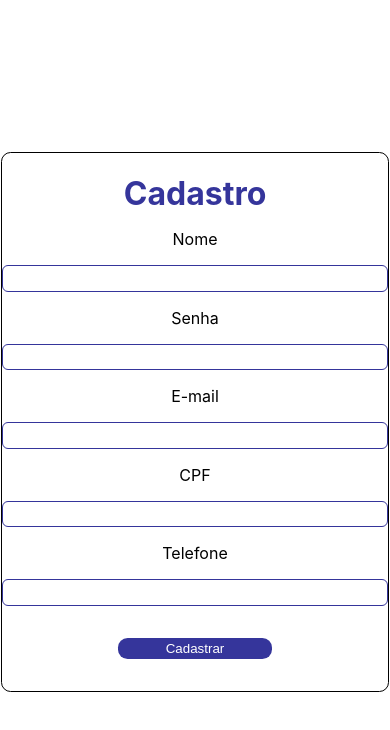
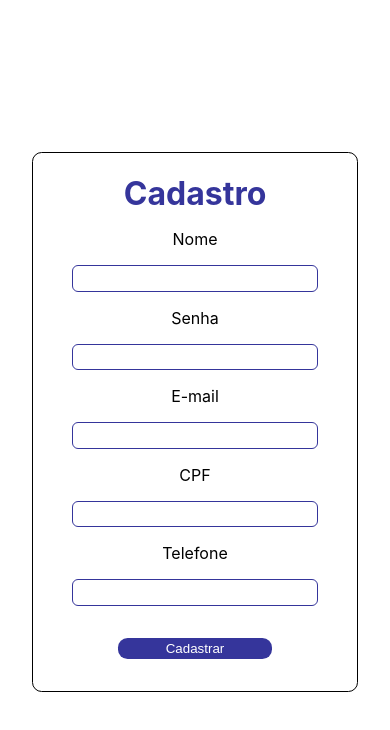
Before and after one commit to GuilhermeOlavoLaux/Formulario-FrontEnd, a React (Create React App) app: page / in a window 390 px wide. Shown: the top 730 px of the page. Built offline with nearby package versions, Linux system fonts and the light colour scheme.

Commit message:
adiciona responsividade

```diff
--- a/src/assets/css/_register.scss
+++ b/src/assets/css/_register.scss
@@ -52,3 +52,19 @@ $blue-500: rgb(53, 53, 155);
     display: none;
   }
 }
+
+
+@media (max-width: 490px) {
+  .form {
+    input {
+      width: 180px;
+    }
+  }
+}
+@media (max-width: 370px) {
+  .form {
+    input {
+      width: 160px;
+    }
+  }
+}
--- a/src/assets/css/index.css
+++ b/src/assets/css/index.css
@@ -65,6 +65,18 @@
   display: none;
 }
 
+@media (max-width: 490px) {
+  .form input {
+    width: 180px;
+  }
+}
+
+@media (max-width: 370px) {
+  .form input {
+    width: 160px;
+  }
+}
+
 :root {
   --toastify-toast-width: 450px !important;
   --toastify-toast-background: #fff;
```
Also changed, not shown: 1 other file (tests, documents, lock files or other folders).
